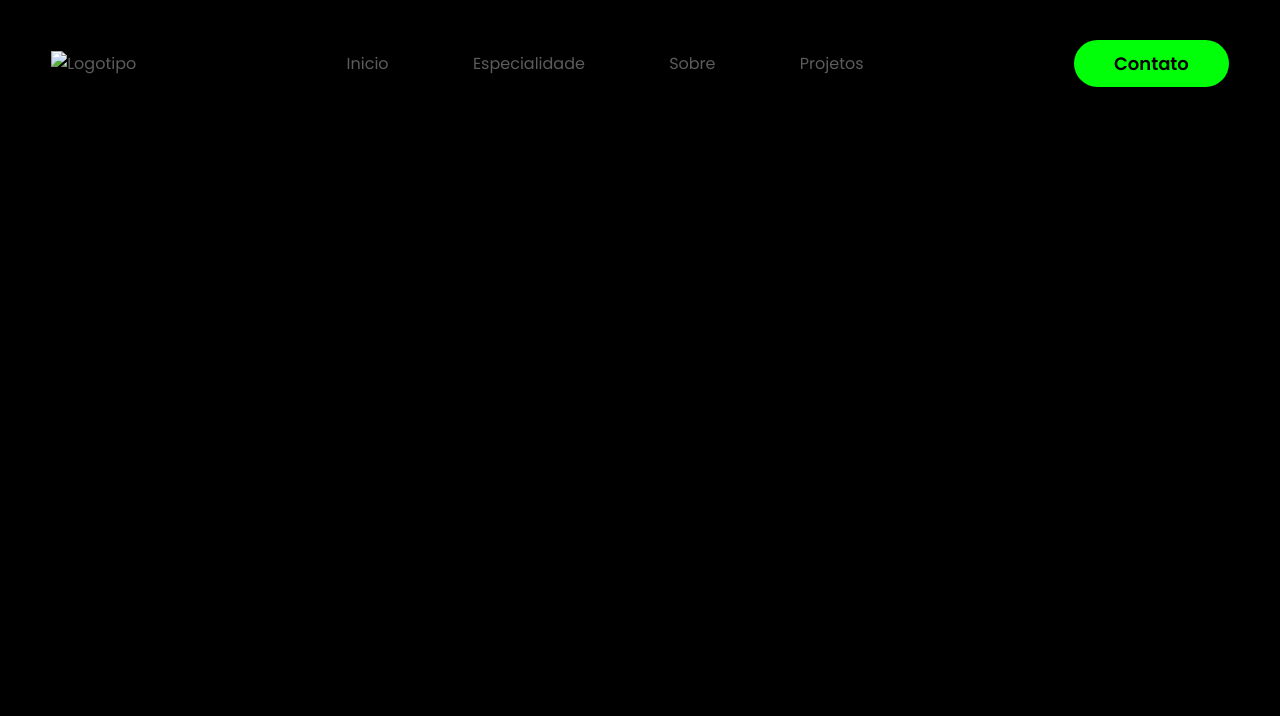
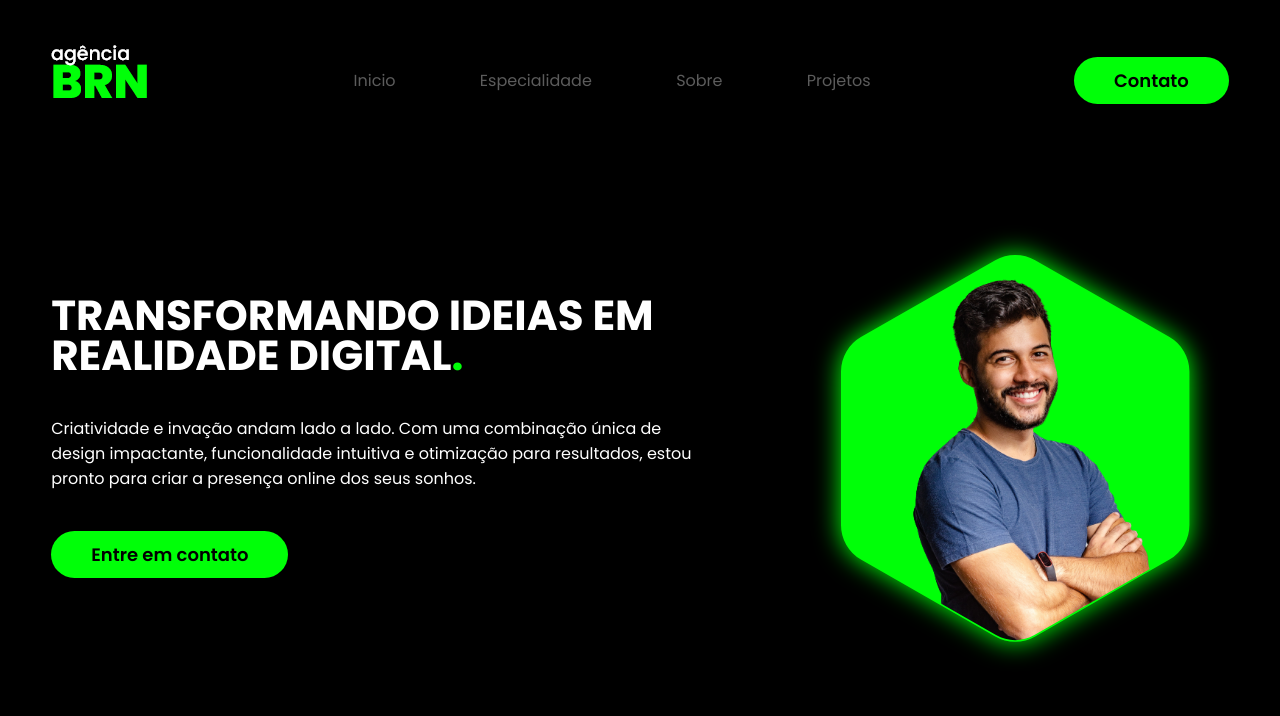
Before and after one commit to rafael-kuchla-flores/MeuPortfolio, a plain HTML site: page index.html in a window 1280 px wide. Drawn offline with Linux system fonts and the light colour scheme.

Commit message:
main creation and styling

```diff
--- a/index.html
+++ b/index.html
@@ -19,7 +19,7 @@
       <div class="interface">
         <div class="logo">
           <a href="#">
-            <img src="images/LOGOTIPO.png" alt="Logotipo" />
+            <img src="images/logo.png" alt="Logotipo" />
           </a>
         </div>
         <!--logo-->
@@ -41,5 +41,34 @@
       </div>
       <!--interface-->
     </header>
+
+    <main>
+      <section class="topo-do-site">
+        <div class="interface">
+          <div class="flex">
+            <div class="txt-topo-site">
+              <h1>TRANSFORMANDO IDEIAS EM REALIDADE DIGITAL<span>.</span></h1>
+              <p>
+                Criatividade e invação andam lado a lado. Com uma combinação única de design impactante, funcionalidade intuitiva e otimização para resultados, estou pronto para criar a presença online dos seus sonhos.
+              </p>
+
+              <div class="btn-contato">
+                <a href="#">
+                  <button>Entre em contato</button>
+                </a>
+              </div>
+              <!--txt-topo-site-->
+            </div>
+            <div class="img-topo-site">
+              <img src="images/pessoa.png" alt="">
+            </div>
+            <!--img-topo-site-->
+          </div>
+          <!--flex-->
+        </div>
+        <!--interface-->
+      </section>
+      <!--topo-do-site-->
+    </main>
   </body>
 </html>
--- a/style.css
+++ b/style.css
@@ -15,6 +15,21 @@ body {
 .interface {
   max-width: 1280px;
   margin: 0 auto;
+}
+
+.flex{
+  display: flex;
+}
+
+.btn-contato button {
+  padding: 10px 40px;
+  font-size: 18px;
+  font-weight: 600;
+  background-color: #00ff08;
+  border: 0;
+  border-radius: 30px;
+  cursor: pointer;
+  transition: 1.5s;
 }
 
 /* ESTILO DO CABEÇALHO */
@@ -50,16 +65,49 @@ header nav ul li {
   padding: 0 40px;
 }
 
-header .btn-contato button {
-  padding: 10px 40px;
-  font-size: 18px;
-  font-weight: 600;
-  background-color: #00ff08;
-  border: 0;
-  border-radius: 30px;
-  cursor: pointer;
+.btn-contato button:hover {
+  box-shadow: 0px 0px 8px #00ff08;
+  transform: scale(1.05);
 }
 
-header .btn-contato button:hover {
-  box-shadow: 0px 0px 8px #00ff08;
+
+/* ESTILO DO SITE */
+
+section.topo-do-site{
+  padding: 40px 4%;
 }
+
+section.topo-do-site .flex{
+  align-items: center;
+  justify-content: center;
+  gap: 90px;
+}
+
+.topo-do-site h1{
+  color: #fff;
+  font-size: 42px;
+  line-height: 40px;
+}
+
+.topo-do-site .txt-topo-site h1 span{
+  color: #00ff08;
+}
+
+.topo-do-site .txt-topo-site p{
+  color: #fff;
+  margin: 40px 0;
+}
+
+.topo-do-site .img-topo-site img{
+  position: relative;
+  animation: flutuar 2s ease-in-out infinite alternate;
+}
+
+@keyframes flutuar{
+  0%{
+    top: 0;
+  }
+  100%{
+    top: 30px;
+  }
+}
```
